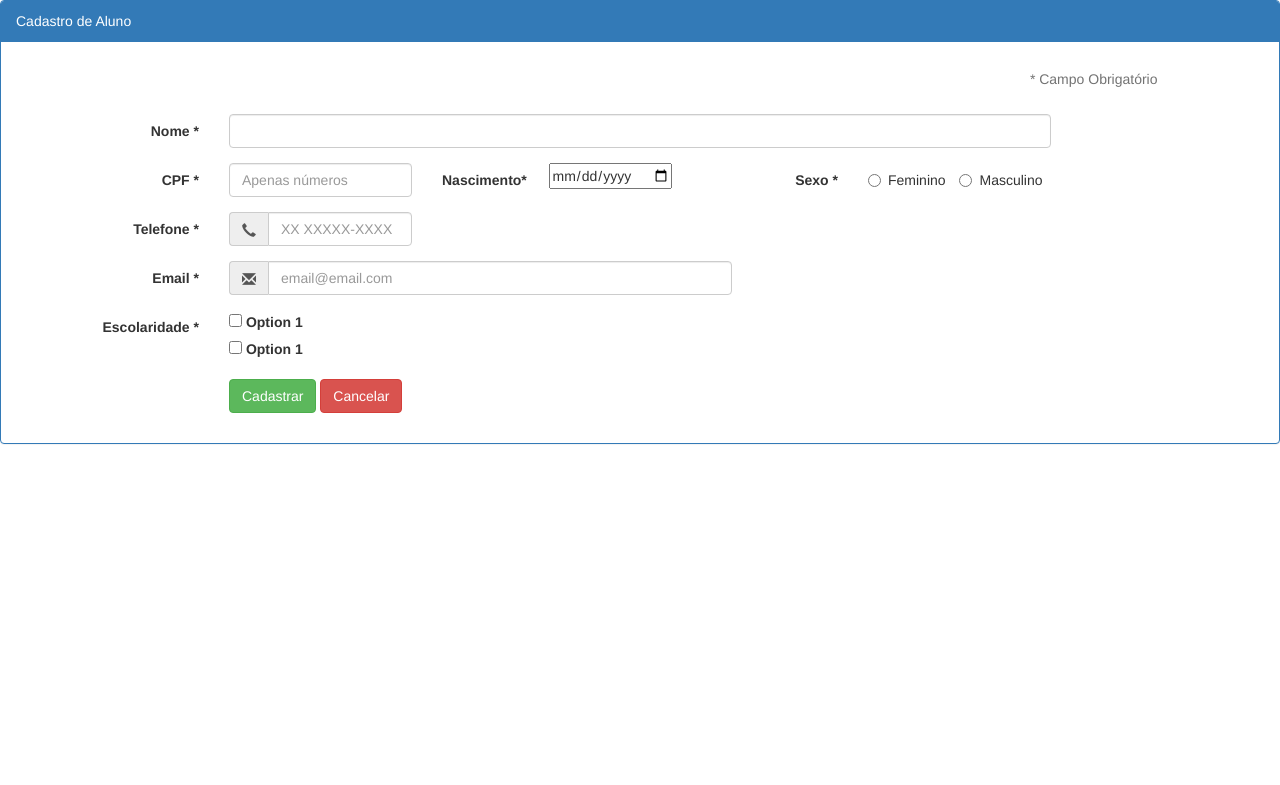
After one commit to JefersonQueiroga/EstudoFormDjango, a Django app: page /formtop/ in a window 1280 px wide. The commit adds this page. Shown: the top 785 px of the page. Run offline with Django 4.2, Linux system fonts and the light colour scheme; data that the repository does not hold is empty; some libraries are stand-ins or nearby versions.

Commit message:
Adicionando formularios

```diff
--- a/estudoformdjango/urls.py
+++ b/estudoformdjango/urls.py
@@ -19,5 +19,8 @@ from main.views import *
 
 urlpatterns = [
     path('admin/', admin.site.urls),
-    path('cadastroaluno/',cadastro_aluno, name='cadastro_aluno')
+    path('cadastroaluno/',cadastro_aluno, name='cadastro_aluno'),
+    path('formtop/',form_top, name='form_top'),
+    path('quemsomos/',TelaQuemSomos.as_view()),
+    path('lista_alunos/',ListAlunosView.as_view()),
 ]
--- a/main/forms.py
+++ b/main/forms.py
@@ -1,13 +1,5 @@
 from django import forms
 from main.models import Aluno
-
-
-class DatePickerInput(forms.DateInput):
-        input_type = 'date'
-
-class TimePickerInput(forms.TimeInput):
-        input_type = 'time'
-
 
 
 class AlunoForm(forms.ModelForm):
--- a/main/models.py
+++ b/main/models.py
@@ -14,10 +14,12 @@ class MiniCurso(models.Model):
 # Create your models here.
 class Aluno(models.Model):
     nome = models.CharField(max_length=150)
+    cpf = models.CharField(max_length=20)
+    sexo = models.CharField(max_length=150,choices=LISTA_SEXO)
     email = models.EmailField()
+    telefone = models.CharField(max_length=20)
     data_nascimento = models.DateTimeField()
-    sexo = models.CharField(max_length=150,choices=LISTA_SEXO,default='Feminino')
-    minicursos = models.ManyToManyField(MiniCurso)
+    minicursos = models.ManyToManyField(MiniCurso, blank=True, null=True)
 
     def __str__(self) -> str:
         return self.nome
--- /dev/null
+++ b/main/templates/formtop.html
@@ -0,0 +1,145 @@
+<link href="//maxcdn.bootstrapcdn.com/bootstrap/3.3.0/css/bootstrap.min.css" rel="stylesheet" id="bootstrap-css">
+<script src="//maxcdn.bootstrapcdn.com/bootstrap/3.3.0/js/bootstrap.min.js"></script>
+<script src="//code.jquery.com/jquery-1.11.1.min.js"></script>
+<!------ Include the above in your HEAD tag ---------->
+
+<!DOCTYPE html>
+<head>
+
+
+</head>
+<body>
+
+<form class="form-horizontal" method="post">
+{% csrf_token %}
+<fieldset>
+<div class="panel panel-primary">
+    <div class="panel-heading">Cadastro de Aluno</div>
+
+    <div class="panel-body">
+<div class="form-group">
+{% if form.errors %}
+    {% for field in form %}
+        {% for error in field.errors %}
+            <div class="alert alert-danger">
+                <strong>{{ error|escape }}</strong>
+            </div>
+        {% endfor %}
+    {% endfor %}
+    {% for error in form.non_field_errors %}
+        <div class="alert alert-danger">
+            <strong>{{ error|escape }}</strong>
+        </div>
+    {% endfor %}
+{% endif %}
+<div class="col-md-11 control-label">
+        <p class="help-block"><h11>*</h11> Campo Obrigatório </p>
+</div>
+</div>
+
+<!-- Text input-->
+<div class="form-group">
+  <label class="col-md-2 control-label" for="Nome">Nome <h11>*</h11></label>
+  <div class="col-md-8">
+  <input id="Nome" name="nome" placeholder="" class="form-control input-md" required="" type="text">
+  </div>
+</div>
+
+<!-- Text input-->
+<div class="form-group">
+  <label class="col-md-2 control-label" for="Nome">CPF <h11>*</h11></label>
+  <div class="col-md-2">
+    <input id="cpf" name="cpf" placeholder="Apenas números" class="form-control input-md" required="" type="text" maxlength="11" pattern="[0-9]+$">
+  </div>
+
+  <label class="col-md-1 control-label" for="Nome">Nascimento<h11>*</h11></label>
+  <div class="col-md-2">
+  {{ form.data_nascimento }}
+  </div>
+
+<!-- Multiple Radios (inline) -->
+
+  <label class="col-md-1 control-label" for="radios">Sexo <h11>*</h11></label>
+  <div class="col-md-4">
+    <label required="" class="radio-inline" for="radios-0" >
+      <input name="sexo" id="sexo" value="Feminino" type="radio" required>
+      Feminino
+    </label>
+    <label class="radio-inline" for="radios-1">
+      <input name="sexo" id="sexo" value="Masculino" type="radio">
+      Masculino
+    </label>
+  </div>
+</div>
+
+<!-- Prepended text-->
+<div class="form-group">
+  <label class="col-md-2 control-label" for="prependedtext">Telefone <h11>*</h11></label>
+  <div class="col-md-2">
+    <div class="input-group">
+      <span class="input-group-addon"><i class="glyphicon glyphicon-earphone"></i></span>
+      <input id="prependedtext" name="telefone" class="form-control" placeholder="XX XXXXX-XXXX" required="" type="text" maxlength="13" pattern="\[0-9]{2}\ [0-9]{4,6}-[0-9]{3,4}$"
+      OnKeyPress="formatar('## #####-####', this)">
+    </div>
+  </div>
+
+
+ </div>
+
+<!-- Prepended text-->
+<div class="form-group">
+  <label class="col-md-2 control-label" for="prependedtext">Email <h11>*</h11></label>
+  <div class="col-md-5">
+    <div class="input-group">
+      <span class="input-group-addon"><i class="glyphicon glyphicon-envelope"></i></span>
+      <input id="prependedtext" name="email" class="form-control" placeholder="email@email.com" required="" type="text" pattern="[a-z0-9._%+-]+@[a-z0-9.-]+\.[a-z]{2,4}$" >
+    </div>
+  </div>
+</div>
+
+
+
+<!-- Select Basic -->
+<div class="form-group">
+
+  <label class="col-md-2 control-label" for="selectbasic">Escolaridade <h11>*</h11></label>
+
+  <div class="col-md-3">
+    <div class="form-check">
+        <input class="form-check-input" type="checkbox" id="check1" name="minicurso" value="something" >
+        <label class="form-check-label">Option 1</label>
+    </div>
+    <div class="form-check">
+        <input class="form-check-input" type="checkbox" id="check1" name="minicurso" value="something">
+        <label class="form-check-label">Option 1</label>
+    </div>
+  </div>
+
+  {% for field in form.minicursos %}
+    <div class="fieldWrapper">
+        {{ field }}
+    </div>
+{% endfor %}
+
+</div>
+
+
+
+<!-- Button (Double) -->
+<div class="form-group">
+  <label class="col-md-2 control-label" for="Cadastrar"></label>
+  <div class="col-md-8">
+    <button id="Cadastrar" name="Cadastrar" class="btn btn-success" type="Submit">Cadastrar</button>
+    <button id="Cancelar" name="Cancelar" class="btn btn-danger" type="Reset">Cancelar</button>
+  </div>
+</div>
+
+</div>
+</div>
+
+
+</fieldset>
+</form>
+
+</body>
+</html>
--- a/main/views.py
+++ b/main/views.py
@@ -1,5 +1,7 @@
 from django.shortcuts import render
 from main.forms import AlunoForm
+from django.views.generic import TemplateView,ListView
+from main.models import Aluno
 
 def cadastro_aluno(request):
     if request.method == 'POST':
@@ -11,3 +13,26 @@ def cadastro_aluno(request):
         form = AlunoForm()
 
     return render(request,'form.html', { 'form' : form})
+
+
+def form_top(request):
+    form = AlunoForm(request.POST or None)
+
+    if request.method == 'POST':
+        form = AlunoForm(request.POST)
+        if form.is_valid():
+            form.save()
+            form = AlunoForm()
+
+    return render(request,'formtop.html',{ 'form' : form})
+
+def pagina_inicial(request):
+    return render(request,"index.html")
+
+
+class TelaQuemSomos(TemplateView):
+    template_name = 'quemsomos.html'
+
+class ListAlunosView(ListView):
+    template_name = 'lista_alunos.html'
+    model = Aluno
```
Also changed, not shown: main/templates/form.html (+17 -0 lines), main/templates/lista_alunos.html (added, +17 -0 lines), main/templates/quemsomos.html (added, +65 -0 lines), main/migrations/0004_aluno_cpf_aluno_telefone_alter_aluno_minicursos.py (added).
